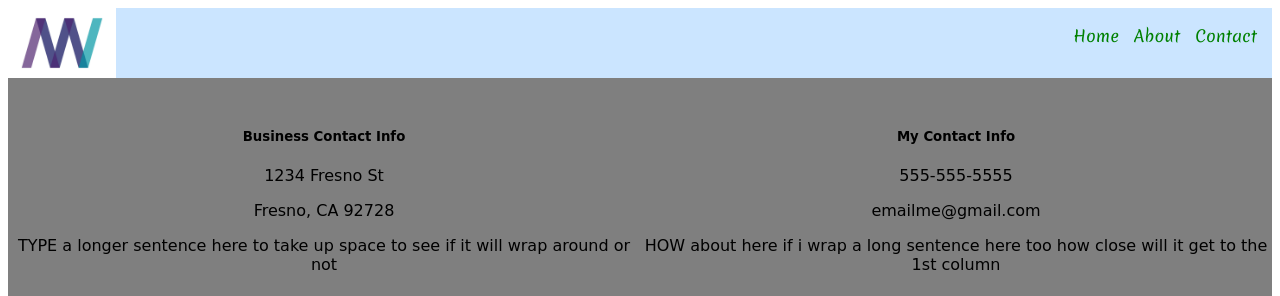
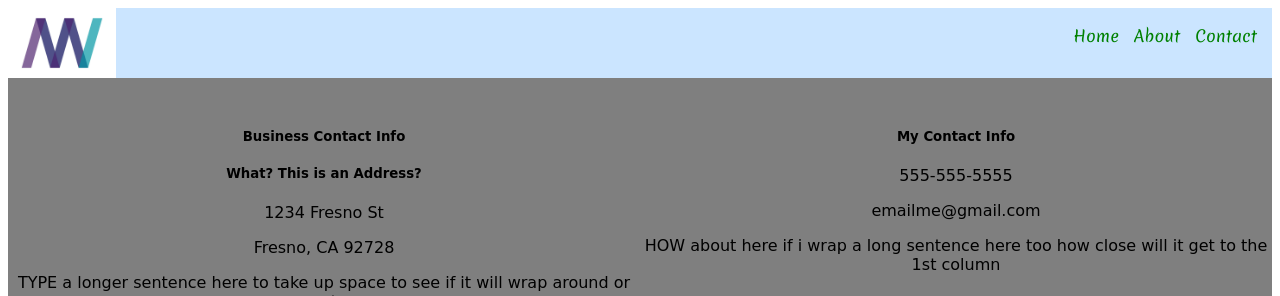
Before and after one commit to socheathpalmer/bootcamp1, a plain HTML site: page contact.html in a window 1280 px wide. Shown: the top 296 px of the page. Drawn offline with Linux system fonts and the light colour scheme; a web font is replaced by a local one.

Commit message:
added contact info

```diff
--- a/contact.html
+++ b/contact.html
@@ -45,6 +45,8 @@
 <section class="container">
   <div class="contact-column">
     <h5>Business Contact Info</h5>
+    <h5>What? This is an Address?</h5>
+
     <p>1234 Fresno St</p>
     <p>Fresno, CA 92728</p>
     <p>TYPE a longer sentence here to take up space to see if it will wrap around or not</p>
```
